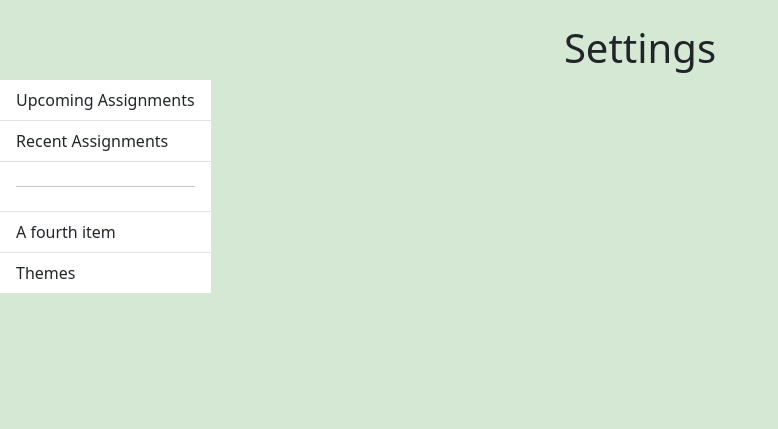
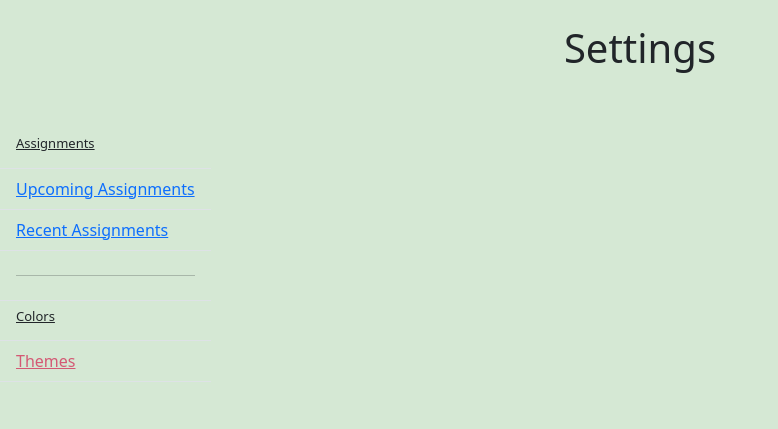
Before and after one commit to Brooklyn-STEAM/10043-Developing-a-Specialized-Tracker-To-Centralize-Assignments-Due-Dates, a Flask app: page /settings in a window 1280 px wide. Shown: the part 77-506 px from the top of the page, without its empty margins (0-778 px from the left). Run offline with Flask 3, Linux system fonts and the light colour scheme.

Commit message:
Settings page complete

```diff
--- a/static/styles.css
+++ b/static/styles.css
@@ -128,6 +128,6 @@ background-color: #CEFFFA;
   }
 
 
-  /* .list-group{
+.list-group{
     --bs-list-group-bg: none
   }
--- a/templates/components/navbar.html.jinja
+++ b/templates/components/navbar.html.jinja
@@ -21,9 +21,10 @@
            Hello {{current_user.username}}
         </button>
         <ul class="dropdown-menu">
-            <li><a class="dropdown-item" href="/logout">Sign Out</a></li>
             <li><a class="dropdown-item" href="/acc/signin">Account</a></li>
             <li><a class="dropdown-item" href="/settings">Settings</a></li>
+            <li><a class="dropdown-item text-danger text-decoration-underline" href="/logout">Sign Out</a></li>
+
 
         </ul>
         </div>
--- a/templates/settings.html.jinja
+++ b/templates/settings.html.jinja
@@ -15,12 +15,13 @@
     {% include "components/navbar.html.jinja" %}
     <br>
     <h1 class="text-center">Settings</h1>
-    <ul class="list-group list-group-flush" style="width: fit-content;">
-        <li class="list-group-item">Upcoming Assignments</li>
-        <li class="list-group-item">Recent Assignments</li>
+    <ul class="list-group list-group-flush py-5" style="width: fit-content;">
+        <li class="list-group-item"><h6 class="text-decoration-underline" style="font-size: small;">Assignments</h6></li>
+        <li class="list-group-item"><a href="/settings">Upcoming Assignments</a></li>
+        <li class="list-group-item"><a href="/settings">Recent Assignments</a></li>
         <li class="list-group-item"><hr></li>
-        <li class="list-group-item">A fourth item</li>
-        <li class="list-group-item">Themes</li>
+        <li class="list-group-item"><h6 class="text-decoration-underline" style="font-size: small;">Colors</h6></li>
+        <li class="list-group-item"><a class="txt-cstm-red text-decoration" href="/settings">Themes</a></li>
 
     <script src="https://cdn.jsdelivr.net/npm/bootstrap@5.3.3/dist/js/bootstrap.bundle.min.js"
         integrity="sha384-YvpcrYf0tY3lHB60NNkmXc5s9fDVZLESaAA55NDzOxhy9GkcIdslK1eN7N6jIeHz"
```
